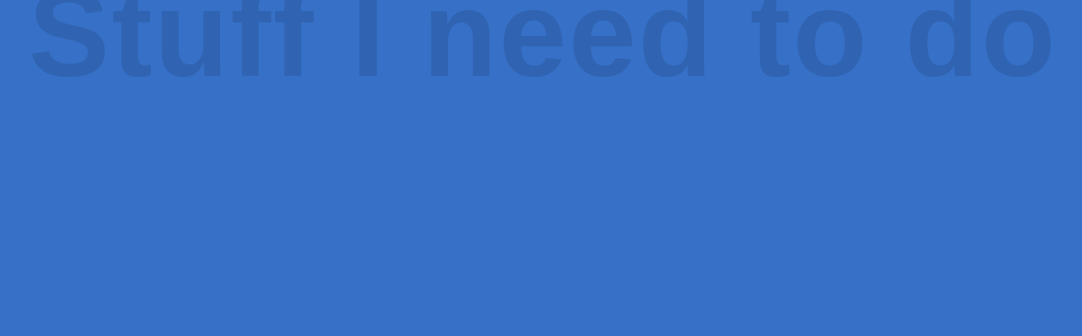
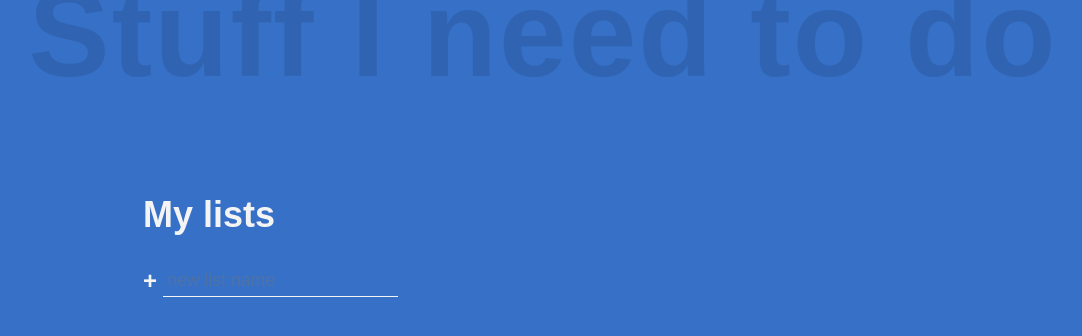
Before and after one commit to TheRealTyPin/todo-list-react, a React (Create React App) app: page / in a window 1280 px wide. Shown: the top 336 px of the page, without its empty margins (97-1179 px from the left). Built offline with nearby package versions, Linux system fonts and the light colour scheme.

Commit message:
show ListOverview in App

```diff
--- a/src/App.js
+++ b/src/App.js
@@ -1,10 +1,13 @@
 import React from 'react'
 import './App.css'
+
+import ListsOverview from './components/ListsOverview'
 
 function App() {
 	return (
 		<div className="App">
 			<h1 className="App-header">Stuff I need to do</h1>
+			<ListsOverview />
 		</div>
 	)
 }
```
Also changed, not shown: 2 other files (tests, documents, lock files or other folders).
